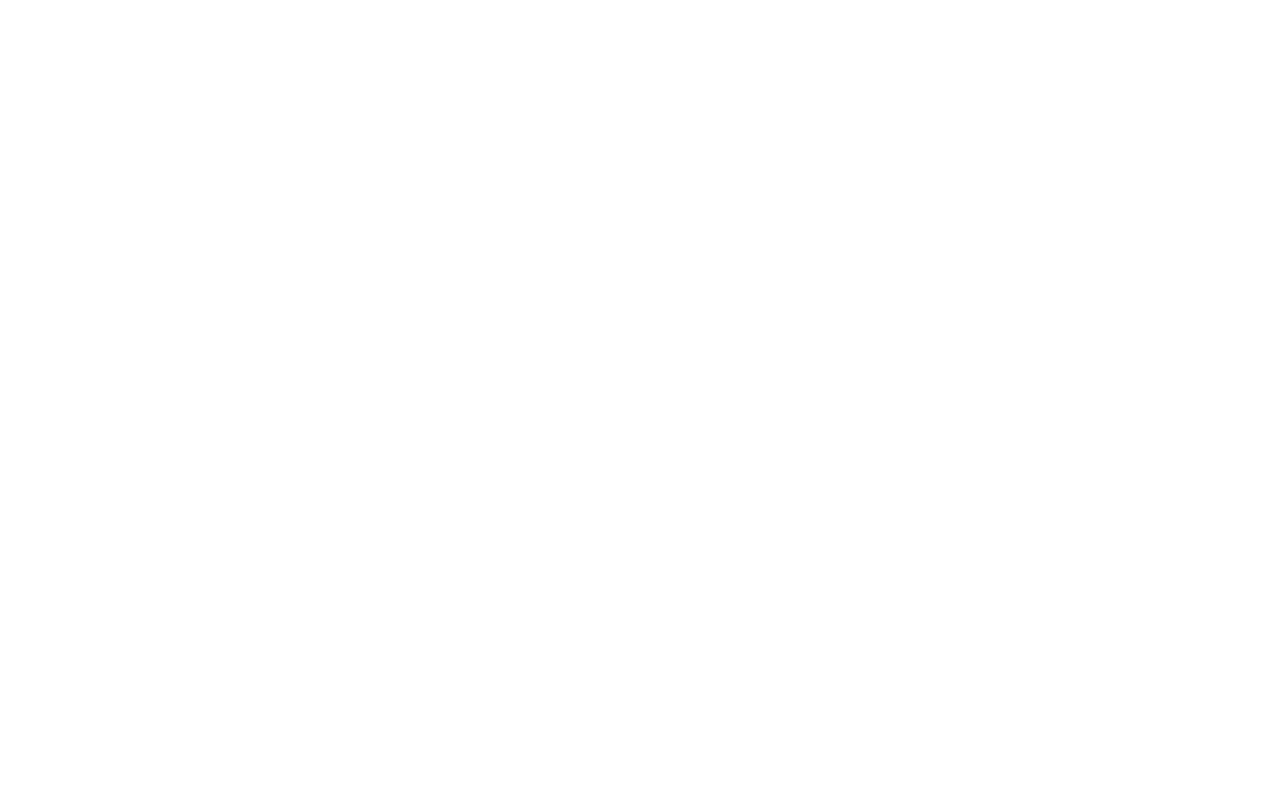
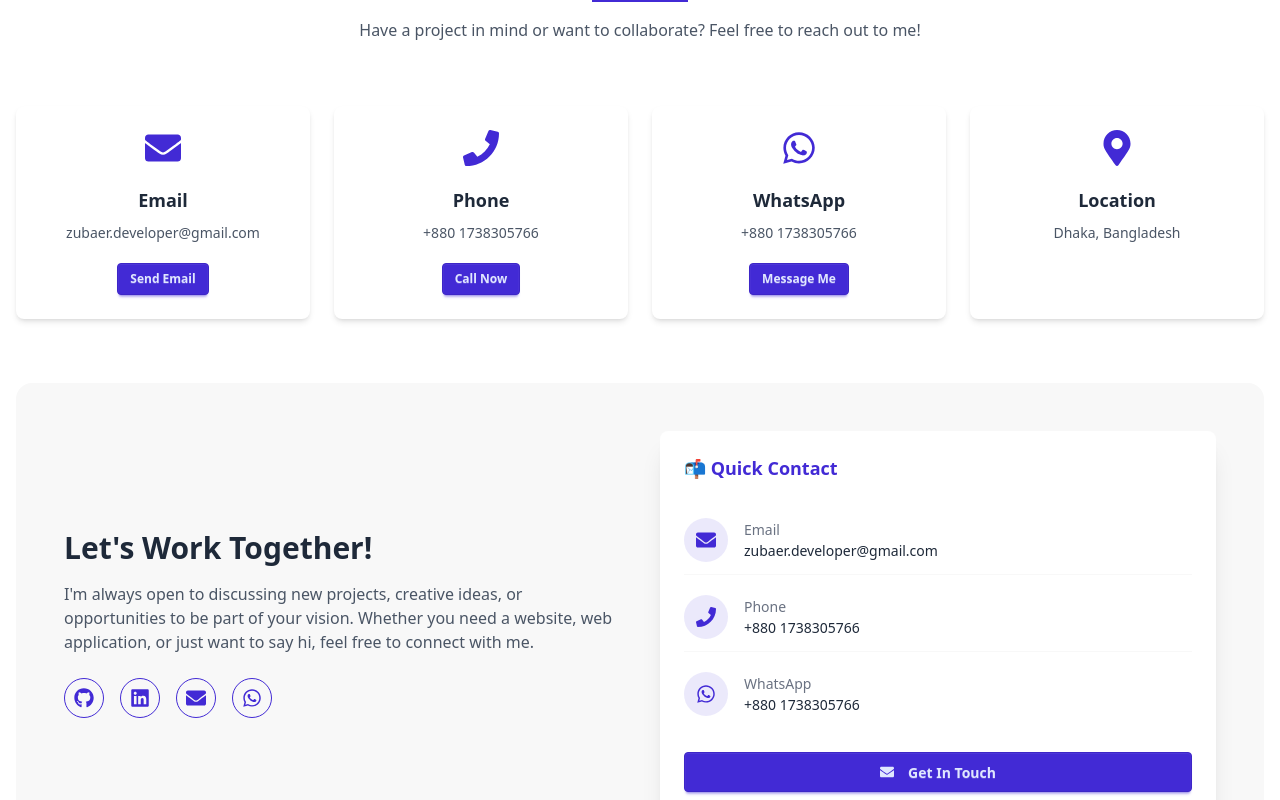
Before and after one commit to zubaer-developer/my-portfolio, a React (Vite) app: page / in a window 1280 px wide. Shown: the part 4820-5620 px from the top of the page. Before the commit the page ends 4798 px from the top, so only its background shows below. Built offline with nearby package versions, Linux system fonts and the light colour scheme.

Commit message:
feat: add Contact section with email, phone, WhatsApp and social links

```diff
--- a/src/components/Contact.jsx
+++ b/src/components/Contact.jsx
@@ -1,10 +1,203 @@
-import React from "react";
+import {
+  FaEnvelope,
+  FaPhone,
+  FaWhatsapp,
+  FaMapMarkerAlt,
+  FaGithub,
+  FaLinkedin,
+} from "react-icons/fa";
+import ContactCard from "./ContactCard";
 
 const Contact = () => {
+  // Contact Information
+  const contactInfo = {
+    email: "zubaer.developer@gmail.com",
+    phone: "+880 1738305766",
+    whatsapp: "+8801738305766",
+    location: "Dhaka, Bangladesh",
+    github: "https://github.com/zubaer-developer",
+    linkedin: "https://www.linkedin.com/in/md-zubaer-hossain-137134356/",
+  };
+
   return (
-    <div>
-      <h1>This is Contact</h1>
-    </div>
+    <section id="contact" className="py-20 bg-base-100">
+      <div className="max-w-7xl mx-auto px-4">
+        {/* Section Title */}
+        <div className="text-center mb-16">
+          <h2 className="text-3xl md:text-4xl font-bold text-gray-800 mb-4">
+            Contact <span className="text-primary">Me</span>
+          </h2>
+          <div className="w-24 h-1 bg-primary mx-auto mb-4"></div>
+          <p className="text-gray-600 max-w-2xl mx-auto">
+            Have a project in mind or want to collaborate? Feel free to reach
+            out to me!
+          </p>
+        </div>
+
+        {/* Contact Cards Grid */}
+        <div className="grid md:grid-cols-2 lg:grid-cols-4 gap-6 mb-16">
+          {/* Email Card */}
+          <ContactCard
+            icon={<FaEnvelope />}
+            title="Email"
+            value={contactInfo.email}
+            link={`mailto:${contactInfo.email}`}
+            linkText="Send Email"
+          />
+
+          {/* Phone Card */}
+          <ContactCard
+            icon={<FaPhone />}
+            title="Phone"
+            value={contactInfo.phone}
+            link={`tel:${contactInfo.phone}`}
+            linkText="Call Now"
+          />
+
+          {/* WhatsApp Card */}
+          <ContactCard
+            icon={<FaWhatsapp />}
+            title="WhatsApp"
+            value={contactInfo.phone}
+            link={`https://wa.me/${contactInfo.whatsapp}`}
+            linkText="Message Me"
+          />
+
+          {/* Location Card */}
+          <ContactCard
+            icon={<FaMapMarkerAlt />}
+            title="Location"
+            value={contactInfo.location}
+            link={null}
+            linkText={null}
+          />
+        </div>
+
+        {/* Connect Section */}
+        <div className="bg-base-200 rounded-2xl p-8 md:p-12">
+          <div className="grid lg:grid-cols-2 gap-10 items-center">
+            {/* Left Side - Text */}
+            <div className="text-center lg:text-left">
+              <h3 className="text-2xl md:text-3xl font-bold text-gray-800 mb-4">
+                Let's Work Together!
+              </h3>
+              <p className="text-gray-600 mb-6">
+                I'm always open to discussing new projects, creative ideas, or
+                opportunities to be part of your vision. Whether you need a
+                website, web application, or just want to say hi, feel free to
+                connect with me.
+              </p>
+
+              {/* Social Links */}
+              <div className="flex gap-4 justify-center lg:justify-start">
+                <a
+                  href={contactInfo.github}
+                  target="_blank"
+                  rel="noopener noreferrer"
+                  className="btn btn-circle btn-outline btn-primary text-xl"
+                  title="GitHub"
+                >
+                  <FaGithub />
+                </a>
+                <a
+                  href={contactInfo.linkedin}
+                  target="_blank"
+                  rel="noopener noreferrer"
+                  className="btn btn-circle btn-outline btn-primary text-xl"
+                  title="LinkedIn"
+                >
+                  <FaLinkedin />
+                </a>
+                <a
+                  href={`mailto:${contactInfo.email}`}
+                  className="btn btn-circle btn-outline btn-primary text-xl"
+                  title="Email"
+                >
+                  <FaEnvelope />
+                </a>
+                <a
+                  href={`https://wa.me/${contactInfo.whatsapp}`}
+                  target="_blank"
+                  rel="noopener noreferrer"
+                  className="btn btn-circle btn-outline btn-primary text-xl"
+                  title="WhatsApp"
+                >
+                  <FaWhatsapp />
+                </a>
+              </div>
+            </div>
+
+            {/* Right Side - Quick Contact Info */}
+            <div className="card bg-base-100 shadow-xl">
+              <div className="card-body">
+                <h4 className="card-title text-primary mb-4">
+                  📬 Quick Contact
+                </h4>
+
+                {/* Email */}
+                <div className="flex items-center gap-4 py-3 border-b border-base-200">
+                  <div className="bg-primary/10 p-3 rounded-full">
+                    <FaEnvelope className="text-primary text-xl" />
+                  </div>
+                  <div>
+                    <p className="text-sm text-gray-500">Email</p>
+                    <a
+                      href={`mailto:${contactInfo.email}`}
+                      className="text-gray-800 hover:text-primary transition-colors"
+                    >
+                      {contactInfo.email}
+                    </a>
+                  </div>
+                </div>
+
+                {/* Phone */}
+                <div className="flex items-center gap-4 py-3 border-b border-base-200">
+                  <div className="bg-primary/10 p-3 rounded-full">
+                    <FaPhone className="text-primary text-xl" />
+                  </div>
+                  <div>
+                    <p className="text-sm text-gray-500">Phone</p>
+                    <a
+                      href={`tel:${contactInfo.phone}`}
+                      className="text-gray-800 hover:text-primary transition-colors"
+                    >
+                      {contactInfo.phone}
+                    </a>
+                  </div>
+                </div>
+
+                {/* WhatsApp */}
+                <div className="flex items-center gap-4 py-3">
+                  <div className="bg-primary/10 p-3 rounded-full">
+                    <FaWhatsapp className="text-primary text-xl" />
+                  </div>
+                  <div>
+                    <p className="text-sm text-gray-500">WhatsApp</p>
+                    <a
+                      href={`https://wa.me/${contactInfo.whatsapp}`}
+                      target="_blank"
+                      rel="noopener noreferrer"
+                      className="text-gray-800 hover:text-primary transition-colors"
+                    >
+                      {contactInfo.phone}
+                    </a>
+                  </div>
+                </div>
+
+                {/* CTA Button */}
+                <a
+                  href={`mailto:${contactInfo.email}`}
+                  className="btn btn-primary w-full mt-4"
+                >
+                  <FaEnvelope className="mr-2" />
+                  Get In Touch
+                </a>
+              </div>
+            </div>
+          </div>
+        </div>
+      </div>
+    </section>
   );
 };
 
--- /dev/null
+++ b/src/components/ContactCard.jsx
@@ -0,0 +1,30 @@
+const ContactCard = ({ icon, title, value, link, linkText }) => {
+  return (
+    <div className="card bg-base-100 shadow-md hover:shadow-xl transition-all duration-300 hover:-translate-y-1">
+      <div className="card-body items-center text-center">
+        {/* Icon */}
+        <div className="text-4xl text-primary mb-3">{icon}</div>
+
+        {/* Title */}
+        <h3 className="card-title text-lg text-gray-800">{title}</h3>
+
+        {/* Value */}
+        <p className="text-gray-600">{value}</p>
+
+        {/* Link Button */}
+        {link && (
+          <a
+            href={link}
+            target="_blank"
+            rel="noopener noreferrer"
+            className="btn btn-primary btn-sm mt-3"
+          >
+            {linkText}
+          </a>
+        )}
+      </div>
+    </div>
+  );
+};
+
+export default ContactCard;
--- a/src/pages/Home.jsx
+++ b/src/pages/Home.jsx
@@ -1,4 +1,5 @@
 import About from "../components/About";
+import Contact from "../components/Contact";
 import Education from "../components/Educaion";
 import Hero from "../components/Hero";
 import Navbar from "../components/Navbar";
@@ -14,6 +15,7 @@ function Home() {
       <Skills></Skills>
       <Education></Education>
       <Projects></Projects>
+      <Contact></Contact>
       <h1 className="text-3xl font-bold text-center py-10">My Portfolio</h1>
     </div>
   );
```
